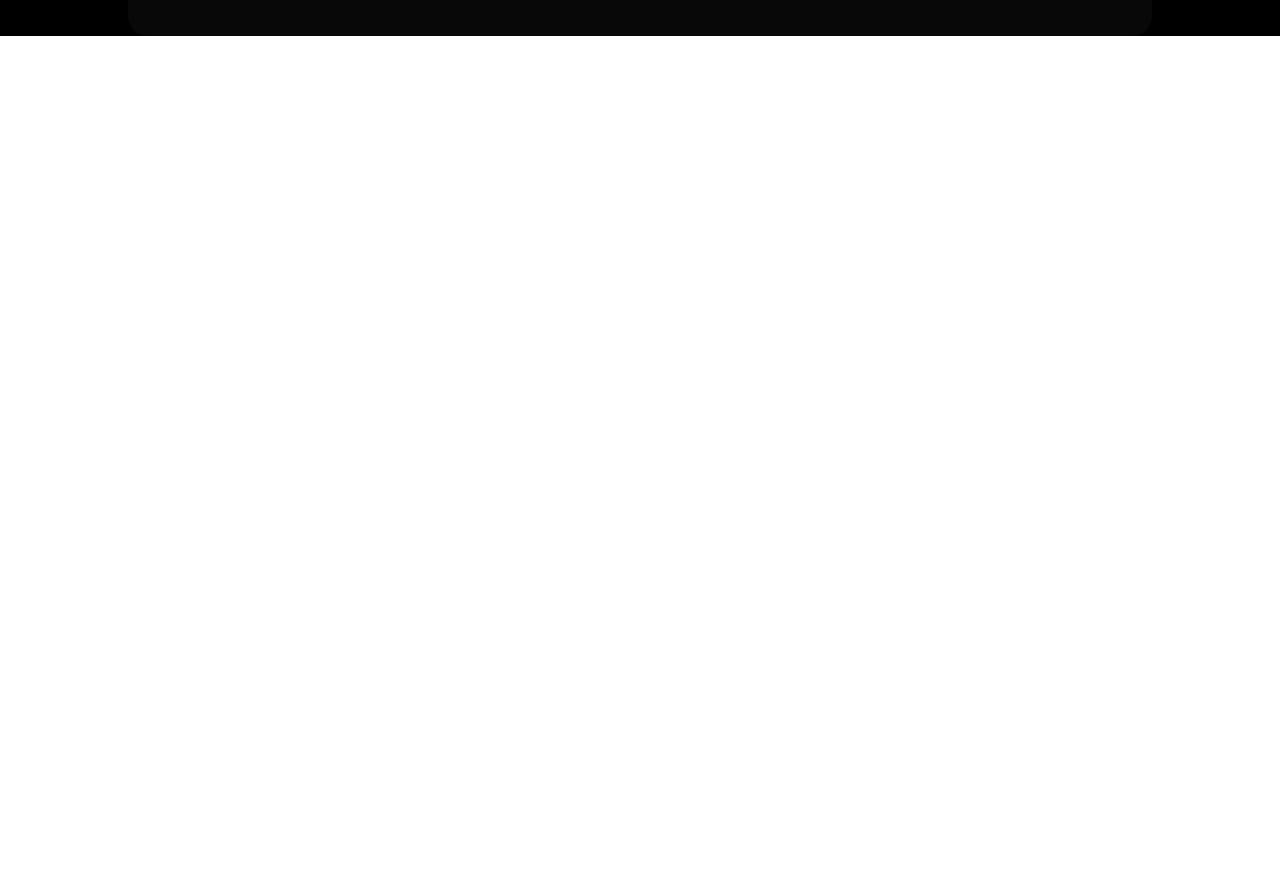
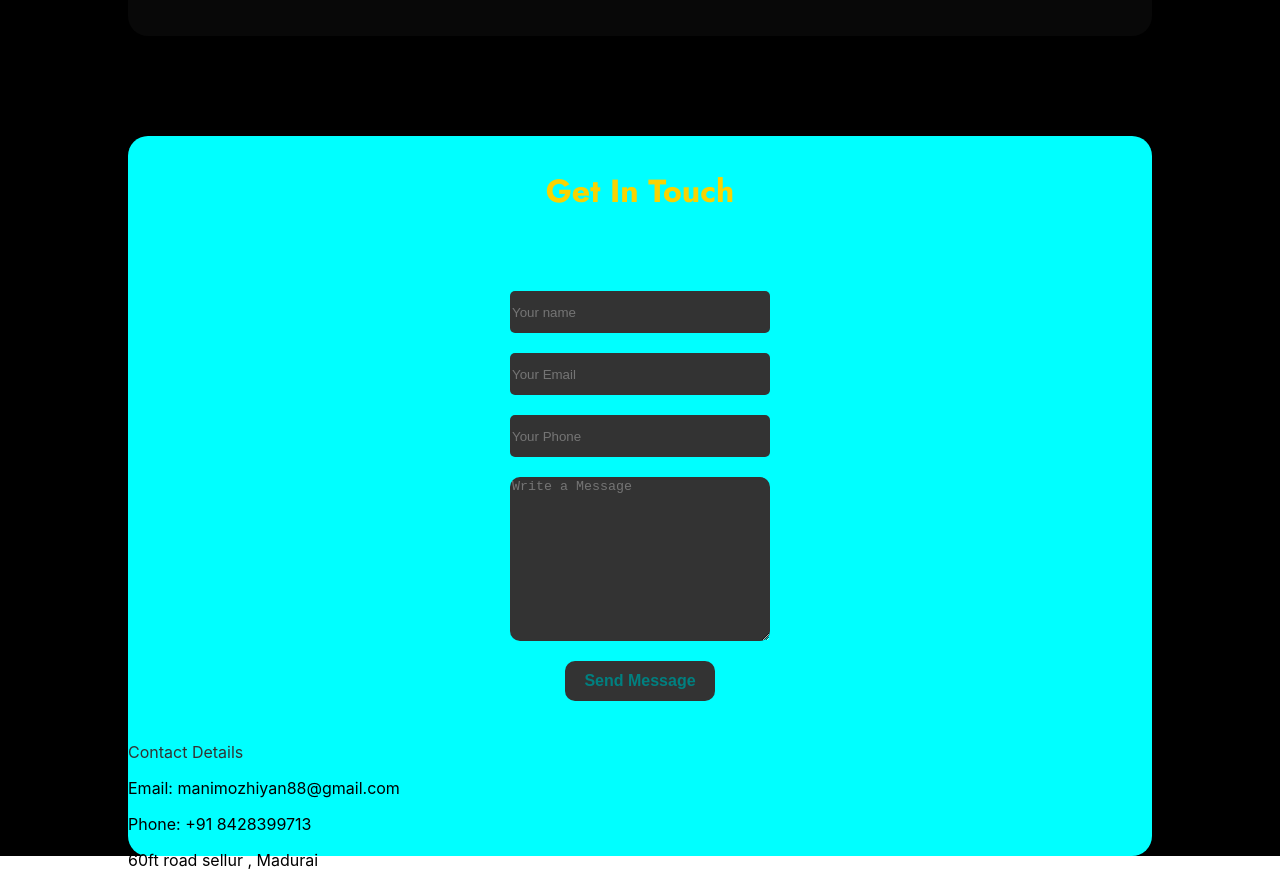
Before and after one commit to manimozhiyan23/portfolio, a React (Create React App) app in the folder frontend/: page / in a window 1280 px wide. Shown: the part 3140-4010 px from the top of the page. Before the commit the page ends 3176 px from the top, so only its background shows below. Built offline with nearby package versions, Linux system fonts and the light colour scheme; a web font is replaced by a local one.

Commit message:
contact page

```diff
--- a/frontend/src/pages/front.js
+++ b/frontend/src/pages/front.js
@@ -170,6 +170,52 @@ function Front(){
         </div>
 
 
+          {/* contact */}
+          <div className="contact">
+            <div>
+              <div className="get-in-touch">
+                <p>Get In Touch</p>
+              </div>
+              <div className="contact-both">
+              <div className="name-email-phone">
+                <input placeholder="Your name" type="name" className="your-name"></input>
+                <input placeholder="Your Email" type="email" className="Your-email"></input>
+                <input placeholder="Your Phone" type="phone" className="Your-phone"></input>
+              </div>
+              <div className="text-area">
+                <textarea className="text-box" placeholder="Write a Message"></textarea>
+              </div>
+              <div>
+                <button className="contact-button">Send Message</button>
+              </div>
+              </div>
+
+              <div className="">
+                <div>
+                  <div className="contact-details">
+                    <p>Contact Details</p>
+                  </div>
+                  <div className="details">
+                  <div className="mail">
+                    <p>Email: manimozhiyan88@gmail.com</p>
+                  </div>
+                  <div className="phone-number">
+                    <p>Phone: +91 8428399713</p>
+                  </div>
+                  <div className="address">
+                    <p>60ft road
+                      sellur ,
+                      Madurai
+                    </p>
+                  </div>
+                  </div>
+                </div>
+              </div>
+
+            </div>
+          </div>
+
+
 
 
 
--- a/frontend/src/styles/front.css
+++ b/frontend/src/styles/front.css
@@ -274,7 +274,6 @@
     box-shadow: 0 6px 20px rgba(0,0,0,0.3);
   }
 
-  /* Optional: Image darken effect on hover */
   .project1 img {
     width: 100%;
     height: auto;
@@ -285,11 +284,99 @@
     opacity: 0.85;
   }
 
-  /* Optional: Make text pop on hover */
   .project1 p {
     transition: color 0.3s ease;
   }
 
   .project1:hover p {
-    color: #008080; /* yellow-ish highlight */
+    color: #008080;
   }
+
+  /* contact */
+
+.contact{
+    width: 80%;
+    height: 90vh;
+    background-color:aqua;
+    margin-top: 100px;
+    border-radius: 20px;
+
+
+}
+.get-in-touch{
+    font-family: "Jost", sans-serif;
+    color:#f9d302;
+    font-weight: bold;
+    font-size: xx-large;
+    display: flex;
+    align-items: center;
+    justify-content: center;
+}
+.contact-both{
+    width: 100%;
+    height: 60vh;
+    background-color: aqua;
+    display: flex;
+    align-items: center;
+    justify-content: center;
+    flex-direction: column;
+}
+.name-email-phone{
+    width: 100%;
+    display: flex;
+    align-items: center;
+    justify-content: center;
+    flex-direction: column;
+}
+.name-email-phone input{
+    width: 25%;
+    height: 5vh;
+    border: none;
+    border-radius: 5px;
+    background-color: #333333;
+}
+.your-name{
+    margin-top: 20px;
+    color: #fff;
+}
+.Your-email{
+    margin-top: 20px;
+    color: #fff;
+}
+.Your-phone{
+    margin-top: 20px;
+    color: #fff;
+}
+.text-area{
+    display: flex;
+    align-items: center;
+    justify-content: center;
+    width: 100%;
+    margin-top: 20px;
+}
+.text-box{
+    border-radius: 10px;
+    border: none;
+    background-color: #333333;
+    color: #fff;
+    width: 25%;
+    height: 20vh;
+}
+.text-box input{
+    width: 25%;
+}
+.contact-button{
+    border: none;
+    background-color: #333333;
+    color: #008080;
+    width: 150px;
+    height: 40px;
+    margin-top: 20px;
+    border-radius: 10px;
+    font-weight: bold;
+    font-size: medium;
+}
+.contact-details{
+    color:#333333;
+
+}
```
Lines whose indentation alone changed are shown as unchanged.
